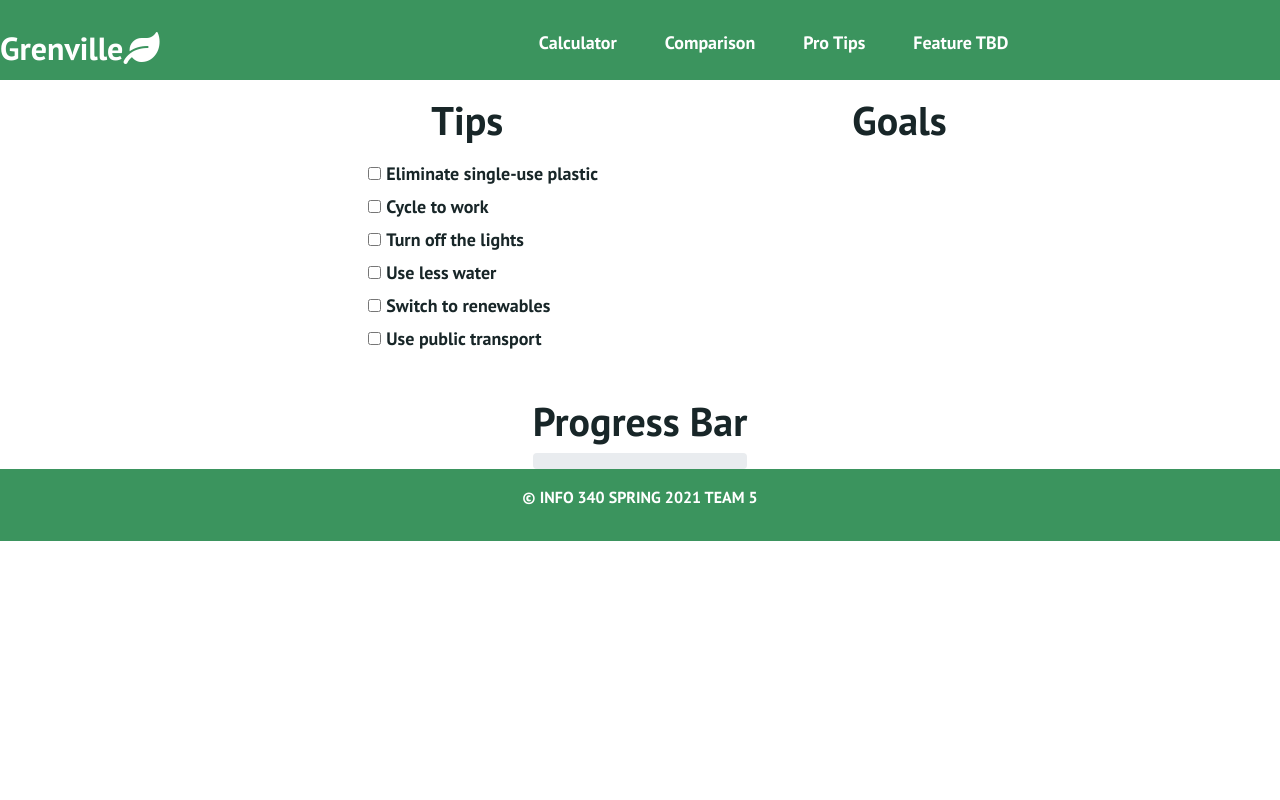
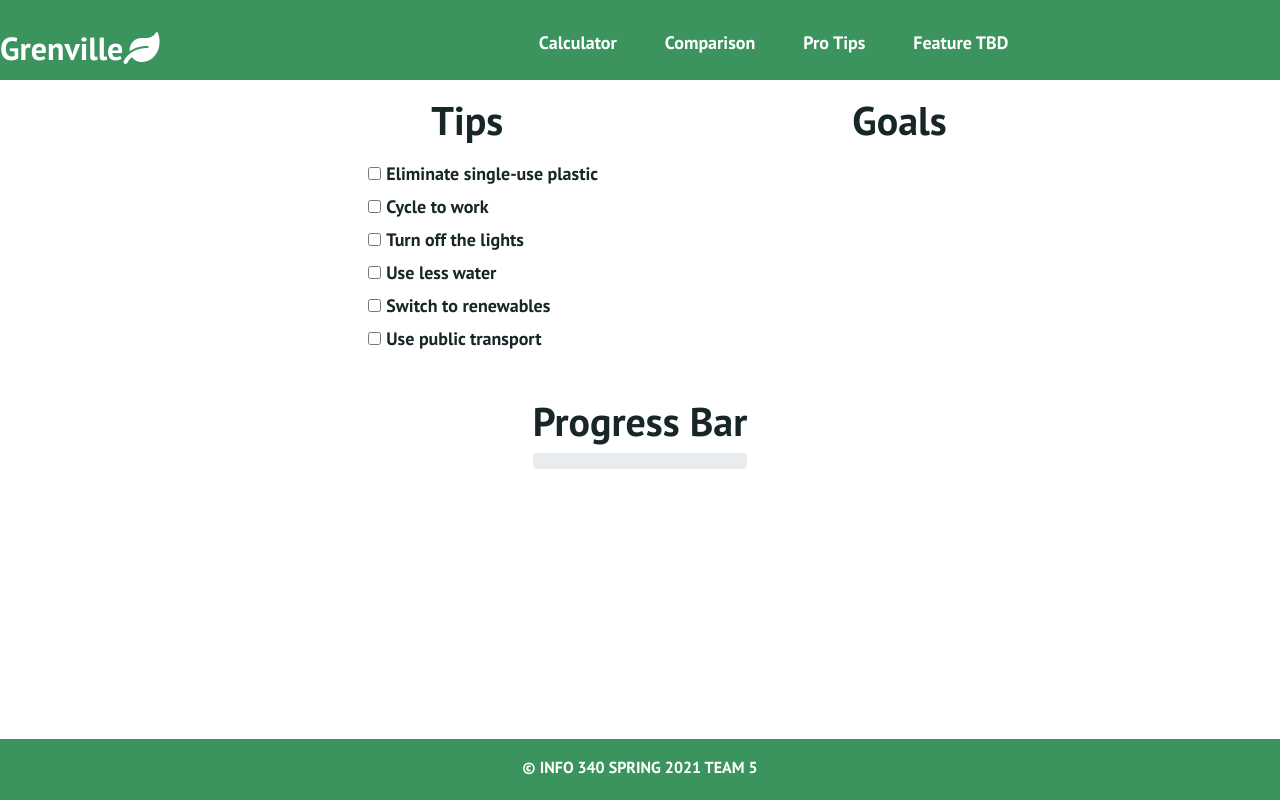
Before and after one commit to info340c-sp21/project-2-group-5, a React (Create React App) app in the folder project-2/: page /Pro-Tips in a window 1280 px wide. Built offline with nearby package versions, Linux system fonts and the light colour scheme.

Commit message:
attempted sticky footer

```diff
--- a/project-2/src/components/footer.css
+++ b/project-2/src/components/footer.css
@@ -1,6 +1,10 @@
 .footer__container {
     background-color: #3B945E;
-    padding: 1rem 0 1rem 0;
+    padding: 1rem 0 0.3rem 0;
+    position: fixed;
+    bottom: 0;
+    left: 0;
+    width: 100%;
   }
   .footer__container p {
       color:#fff;
--- a/project-2/src/components/pages/Tips.js
+++ b/project-2/src/components/pages/Tips.js
@@ -1,8 +1,6 @@
 //The page of the tips goes here
 import React, {useState} from 'react';
-import ProgressBar from 'react-bootstrap/ProgressBar';
-
-import Card from 'react-bootstrap/Card';
+import {ProgressBar} from 'react-bootstrap';
 import 'bootstrap/dist/css/bootstrap.min.css';
 import './Tips.css';
 
```
